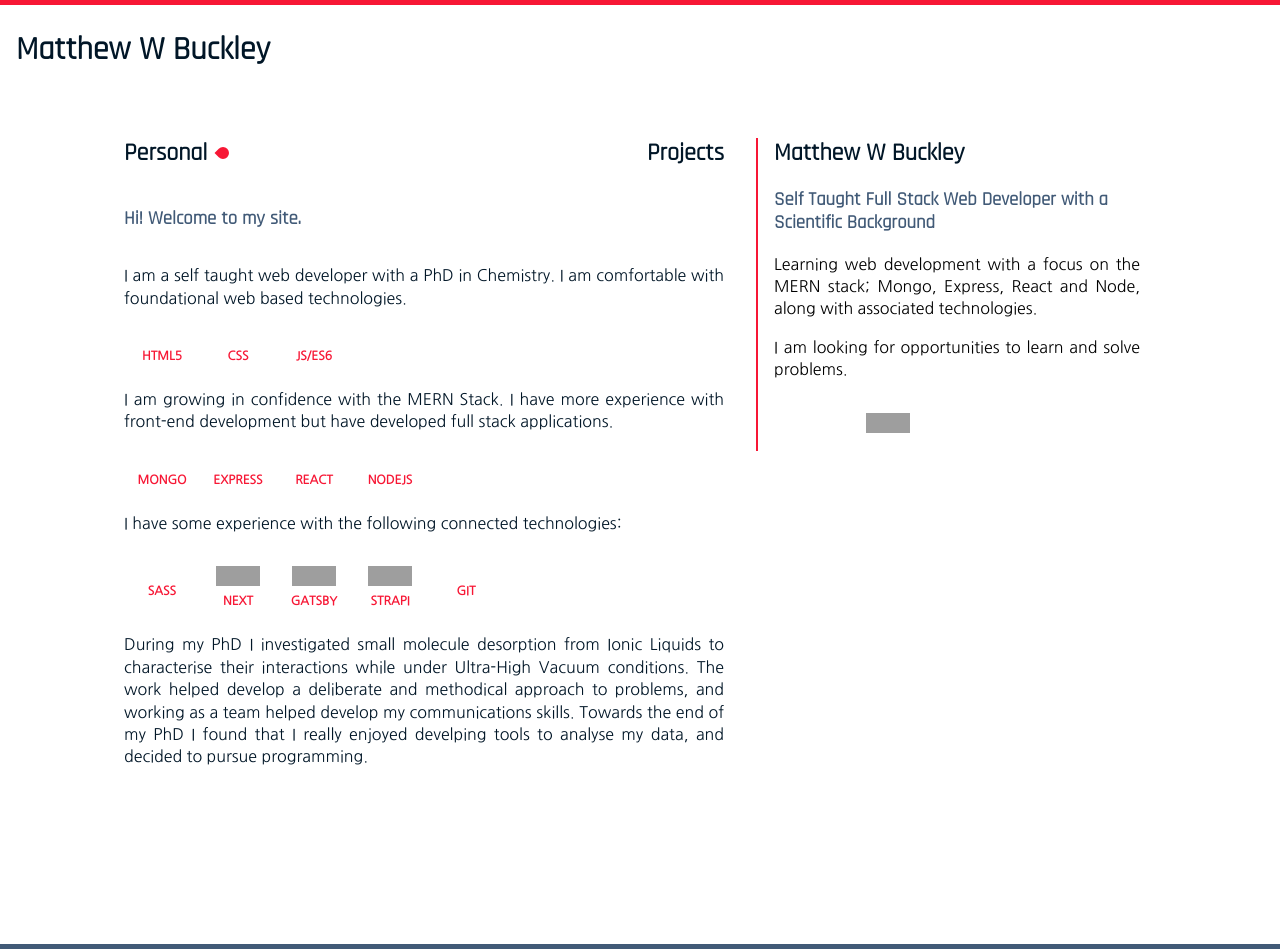
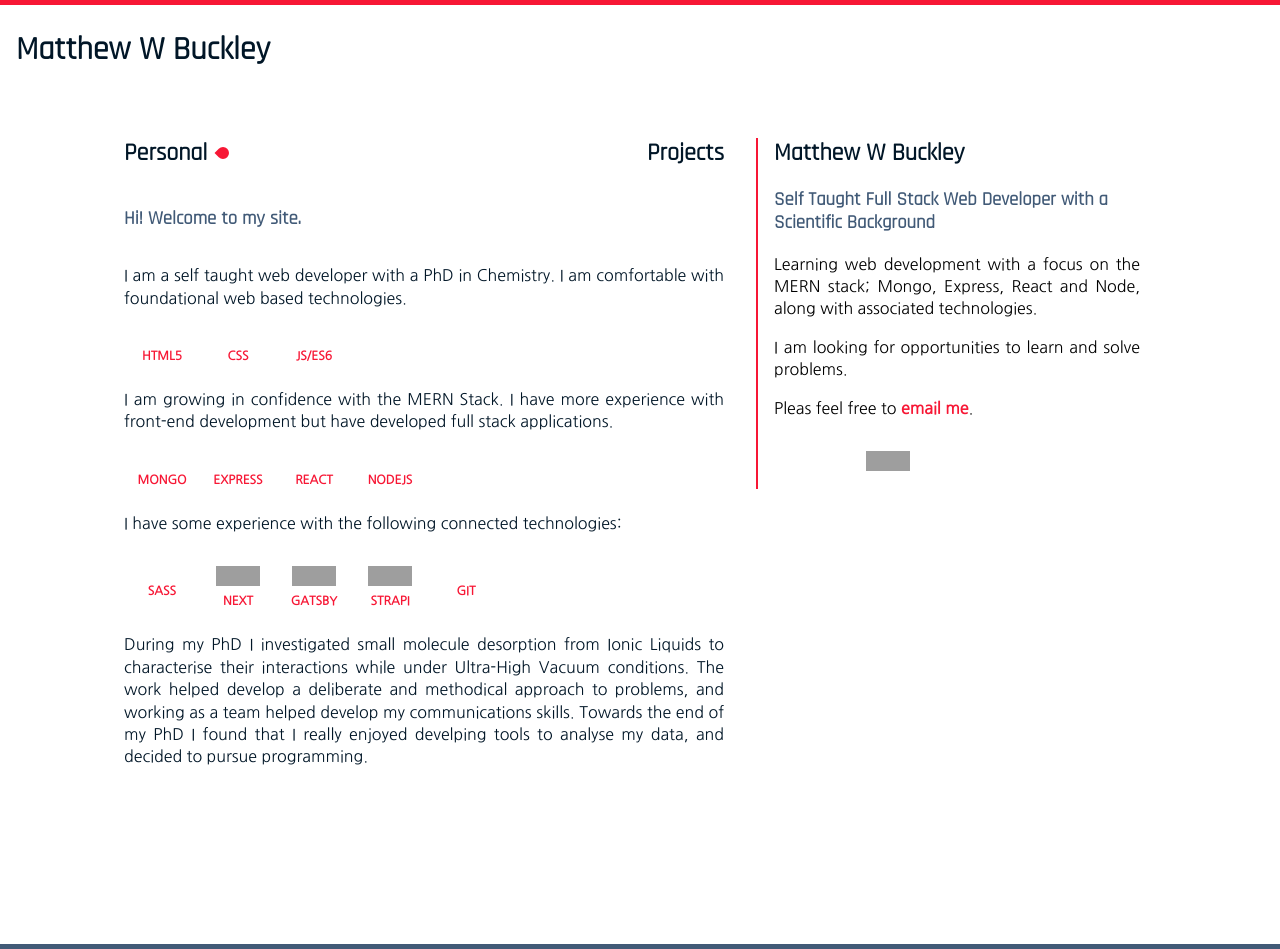
Before and after one commit to matthewwbuckley/portfolio, a Next.js app: page / in a window 1280 px wide. Built offline with nearby package versions, Linux system fonts and the light colour scheme; grey boxes are pictures that could not be loaded; some icons are missing.

Commit message:
add email and fix git icon

```diff
--- a/components/Info.js
+++ b/components/Info.js
@@ -13,11 +13,14 @@
         <p>
           I am looking for opportunities to learn and solve problems.
         </p>
+        <p >
+          Pleas feel free to <a href='mailto:matthewwbuckley@gmail.com'>email me</a>.
+        </p>
         <div className="flex-row">
-          <a href="https://github.com/matthewwbuckley" class="icon" style={{color: '#011627'}} >
-            <i class="devicon-git-plain" />
+          <a href="https://github.com/matthewwbuckley" class="icon" style={{color: '#011627'}} target="_blank" rel="noopener noreferrer" >
+            <i class="devicon-github-plain"/>
           </a>
-          <a href="www.linkedin.com/in/matthew-w-buckley" class="icon" >
+          <a href="https://linkedin.com/in/matthew-w-buckley" class="icon" target="_blank" rel="noopener noreferrer" >
             <img src='static/linkedin.svg' alt="linkedin" />
           </a>
         </div>
```
